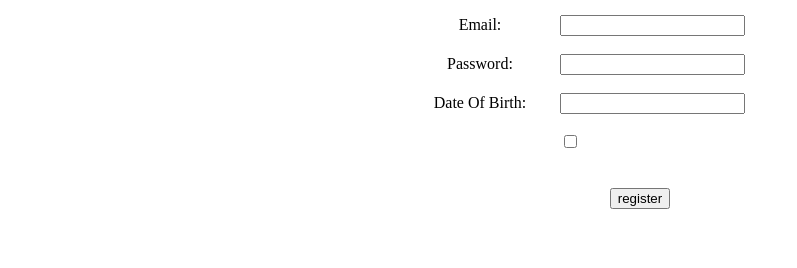
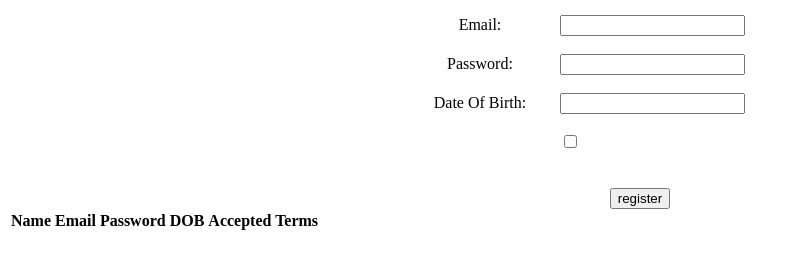
Before and after one commit to sayali2004/wd101, a plain HTML site: page index.html in a window 1280 px wide. Shown: the part 112-380 px from the top of the page, without its empty margins (0-797 px from the left). Drawn offline with Linux system fonts and the light colour scheme.

Commit message:
Update index.html

```diff
--- a/index.html
+++ b/index.html
@@ -47,5 +47,13 @@
 </table>
 
 </table>
+   <table>
+        <tr>
+            <th>Name</th>
+            <th>Email</th>
+            <th>Password</th>
+           <th>DOB</th>
+           <th>Accepted Terms</th>
+        </tr>
 </body>
 </html>
```
